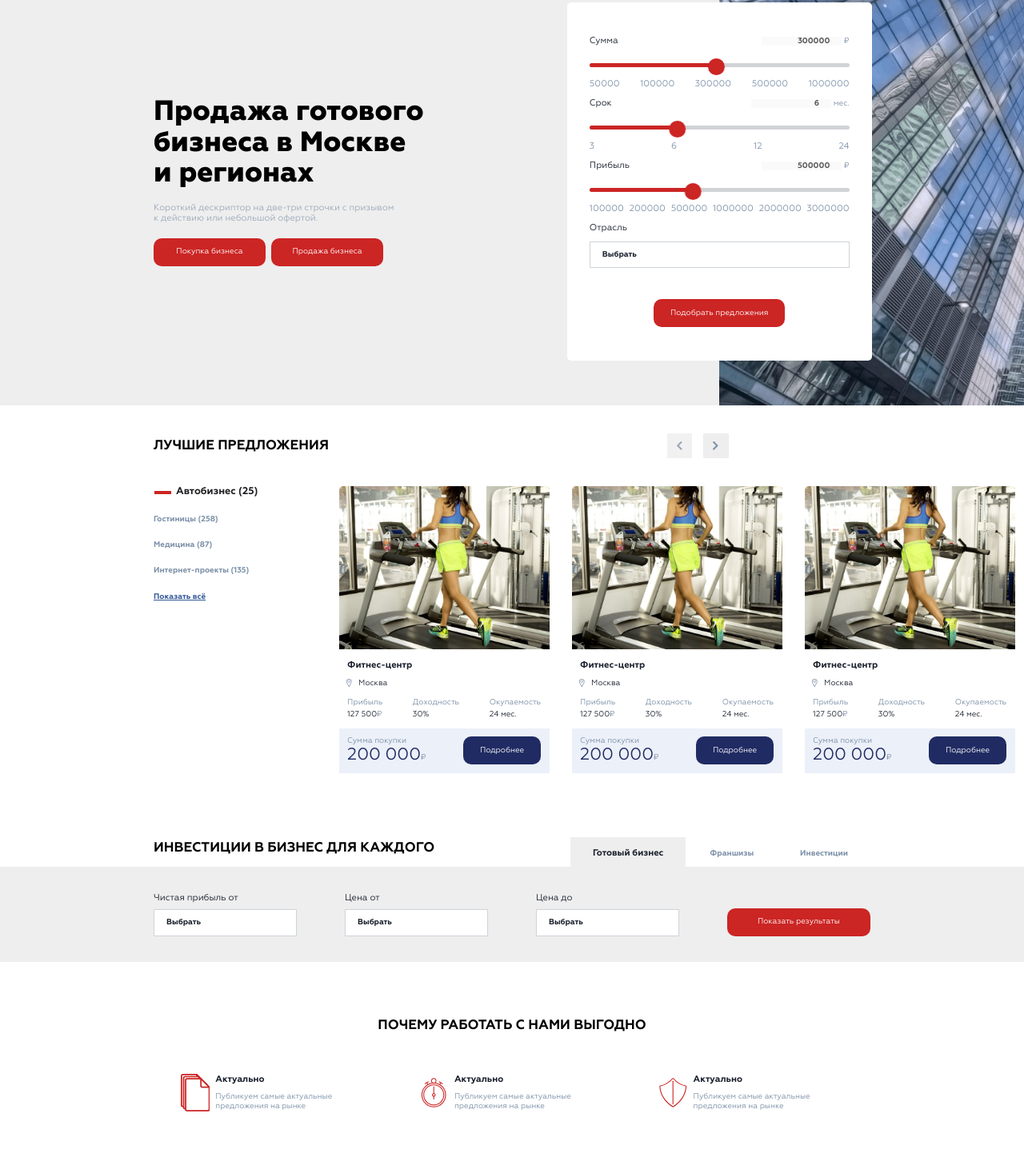
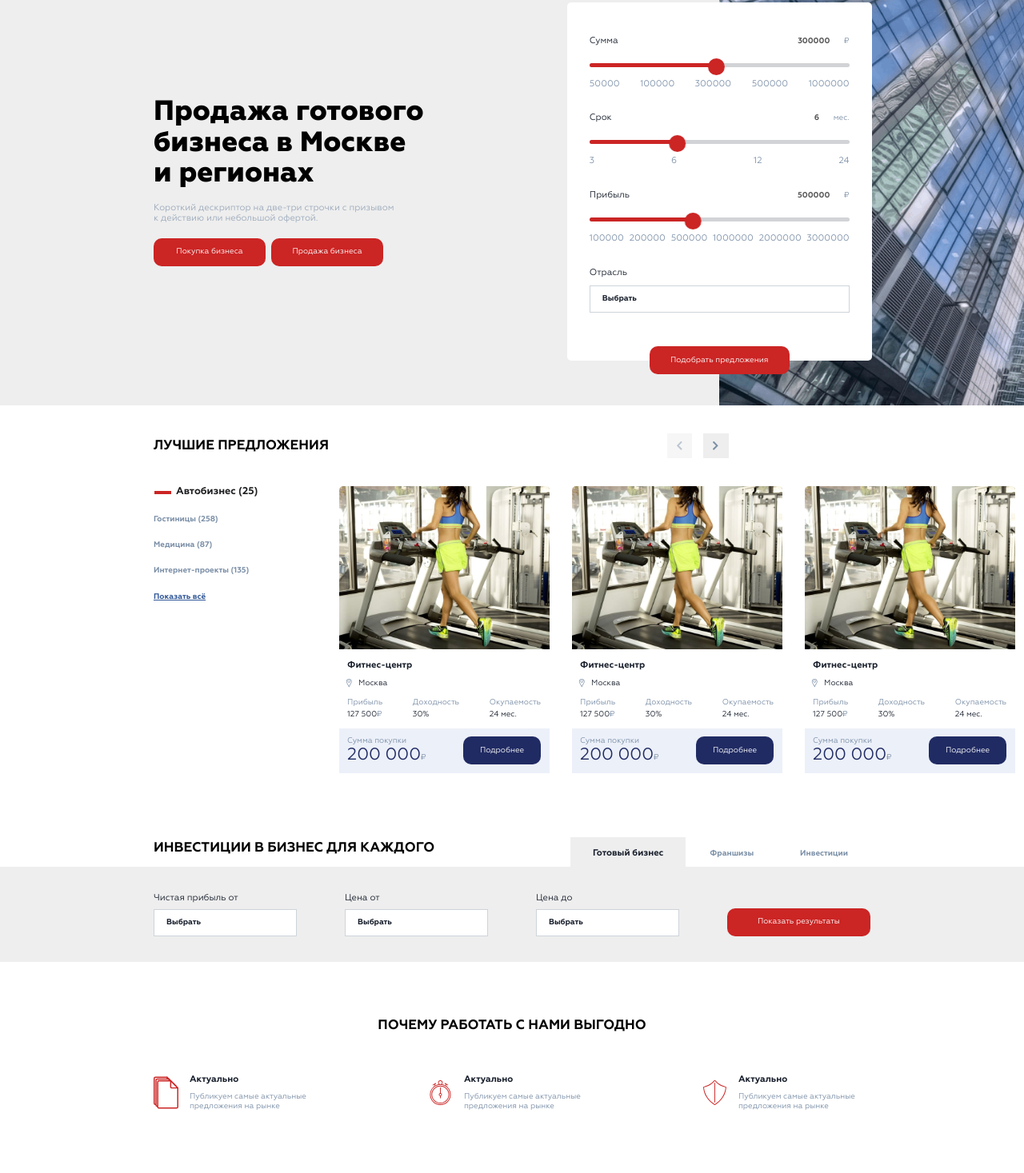
Before and after one commit to rescue88/test, a plain HTML site: page index.html in a window 1280 px wide. Shown: the part 153-1620 px from the top of the page at 80% size. Drawn offline with Linux system fonts and the light colour scheme.

Commit message:
final version of crawlers / small fixes

```diff
--- a/index.html
+++ b/index.html
@@ -168,6 +168,7 @@
 
                     <div class="main-container_find-business_container_crawlers align-center">
                         <form class="main-container_find-business_container_crawlers_form" action="">
+                            <div class="instrument-container">
                                 <div class="instrument_sum instrument">
                                     <div class="instrument_value space-between">
                                         <div class="instrument_value_subheader subheaders">
@@ -210,7 +211,8 @@
                                         <option value="trading">Трейдинг</option>
                                     </select>
                                 </div>
-                            <div class="instrument_submit">
+                            </div>
+                            <div class="submit-button">
                                 <button class="red-button" type="submit">Подобрать предложения</button>
                             </div>
                         </form>
@@ -519,7 +521,7 @@
                 <div class="main-container_tips_header headers centered-header">
                     Почему работать с нами выгодно
                 </div>
-                <div class="main-container_tips_content">
+                <div class="main-container_tips_content space-between">
                     <div class="main-container_tips_content_item center-childs">
                         <svg xmlns="http://www.w3.org/2000/svg" viewBox="0 0 447.83 576.83">
                             <defs><style>.cls-1{fill:#fff;}</style></defs>
--- a/style/scss/style.scss
+++ b/style/scss/style.scss
@@ -266,7 +266,6 @@ button {
     position: absolute;
     right: 9px;
     top: 9px;
-    background: url('path-to-image') no-repeat right center / cover;
     opacity: 0.6;
 
     -webkit-transition: all .27s ease-in-out;
@@ -366,7 +365,7 @@ button {
         }
 
         .hat-carousel_buttons_prev.slick-disabled, .hat-carousel_buttons_next.slick-disabled {
-            opacity: .8;
+            opacity: .5;
             &:hover {
                 background: $defaultBackground-color;
                 svg {
@@ -623,6 +622,7 @@ button {
             background-size: cover;
 
             &_form {
+                position: relative;
                 width: 100%;
                 height: 80%;
                 padding: 6rem 4rem;
@@ -630,7 +630,9 @@ button {
                 border-radius: 5px;
                 position: absolute;
                 right: calc(50%);
-
+                // all inputs inside
+                .instrument-container {
+                    height: 95%;
                     display: flex;
                     flex-direction: column;
                     justify-content: space-between;
@@ -647,6 +649,7 @@ button {
                                     font-size: 1.4rem;
                                     text-align: right;
                                     border: none;
+                                    background: none;
                                 }
                             }
                         }
@@ -657,9 +660,16 @@ button {
                             margin-bottom: 10px;
                         }
                     }
+                }
+                // special button position
+                .submit-button {
+                    position: absolute;
+                    top: calc(100% - 2.5rem);
+                    left: calc(50% - 12.5rem);
 
-                .instrument_submit {
-                    margin: 0 auto;
+                    button {
+                        width: 25rem;
+                    }
                 }
             }
         }
@@ -740,11 +750,10 @@ button {
 
 .main-container_tips {
     &_content {
-        display: flex;
-        justify-content: space-around;
         &_item {
-            width: 35rem;
+            width: 30rem;
             &_info {
+                padding-left: 2rem;
                 &_subheader {
                     margin-bottom: 10px;
                 }
@@ -753,6 +762,7 @@ button {
             svg {
                 width: 7rem;
                 height: 7rem;
+                margin: 0;
                 fill: $projectColor-red;
             }
         }
```
Also changed, not shown: style/css/style.css. Lines whose indentation alone changed are shown as unchanged.
